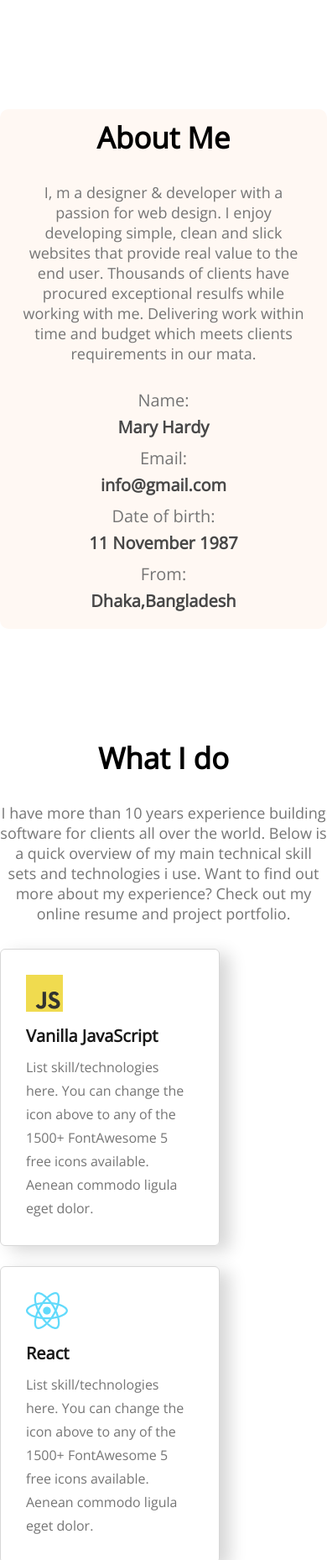
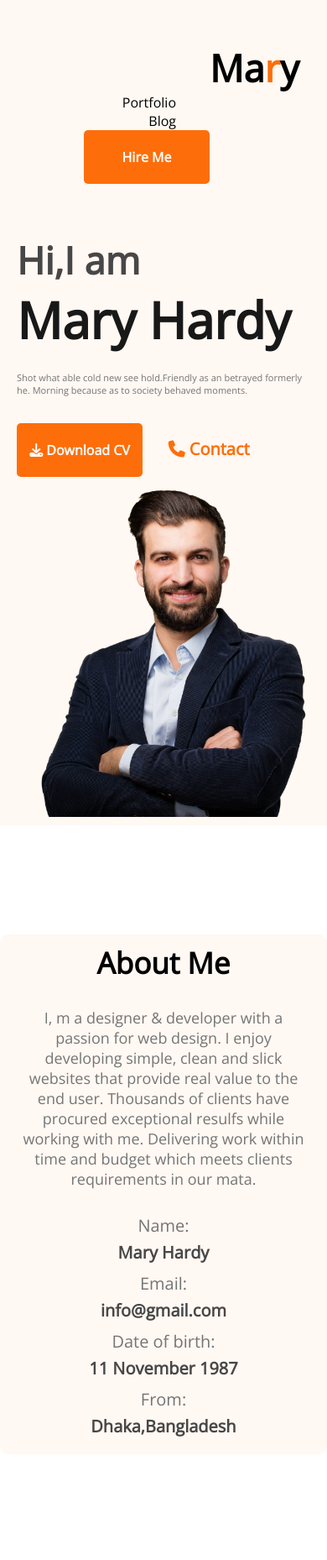
Before and after one commit to Antorkarmokar28/responsive-portfolio, a plain HTML site: page index.html in a window 390 px wide. Shown: the top 1858 px of the page at 84% size. Drawn offline with nearby package versions, Linux system fonts and the light colour scheme; a web font is replaced by a local one.

Commit message:
all section mobile responsive complete

```diff
--- a/assets/styles/style.css
+++ b/assets/styles/style.css
@@ -254,8 +254,29 @@
 /* footer end */
 /* responsive style */
 @media screen and (max-width:576px) {
-    .about-info-container, .skill-container{
+    .header{
+        background-image: none;
+    }
+    .banner{
+        margin: 0;
+        padding: 10px 20px;
+    }
+    .about-info-container,
+    .skill-container,
+    .resume-content,
+    .fotter-container,
+    .banner,
+    .navbar-nav,
+    .navbar{
         flex-direction: column;
+        gap:0px;
+        justify-content: center;
+    }
+    .navbar{
+        align-items: self-end;
+    }
+    .banner img{
+        width: 100%;
     }
     .about{
         padding: 10px 20px;
@@ -264,7 +285,18 @@
         margin-bottom: 10px;
     }
     .what-i-do-description{
-        padding: 0 0;
+        padding: 0 20px;
+    }
+    .skill{
+        padding: 80px;
+        margin-top: 20px;
+    }
+    .fotter{
+        padding:0 10px;
+    }
+    .footer-message input[type="text"], input[type="email"], textarea{
+        width: 90%;
+        padding: 10px 10px;
     }
 }
 @media screen and (min-width:577px) and (max-width:768px) {
--- a/index.html
+++ b/index.html
@@ -10,7 +10,7 @@
 </head>
 <body>
     <!-- header start -->
-    <header class="header hide">
+    <header class="header">
         <!-- navbar start -->
         <nav class="navbar-nav">
             <h1>Ma<span class="primary-color-title">r</span>y</h1>
@@ -97,7 +97,7 @@
         <!-- what i do section end -->
         <!-- resume section start -->
         <section>
-            <div class="resume hide">
+            <div class="resume">
                 <h1 class="section-title">A summary of My Resume</h1>
                 <div class="resume-content">
                     <div class="resume-sub-content">
@@ -156,7 +156,7 @@
     </main>
     <!-- main end -->
     <!-- footer start -->
-    <footer class="fotter hide">
+    <footer class="fotter">
         <div class="fotter-container">
             <div class="footer-conatct">
                 <h3 class="footer-contact-title">Lets Connect</h3>
```
